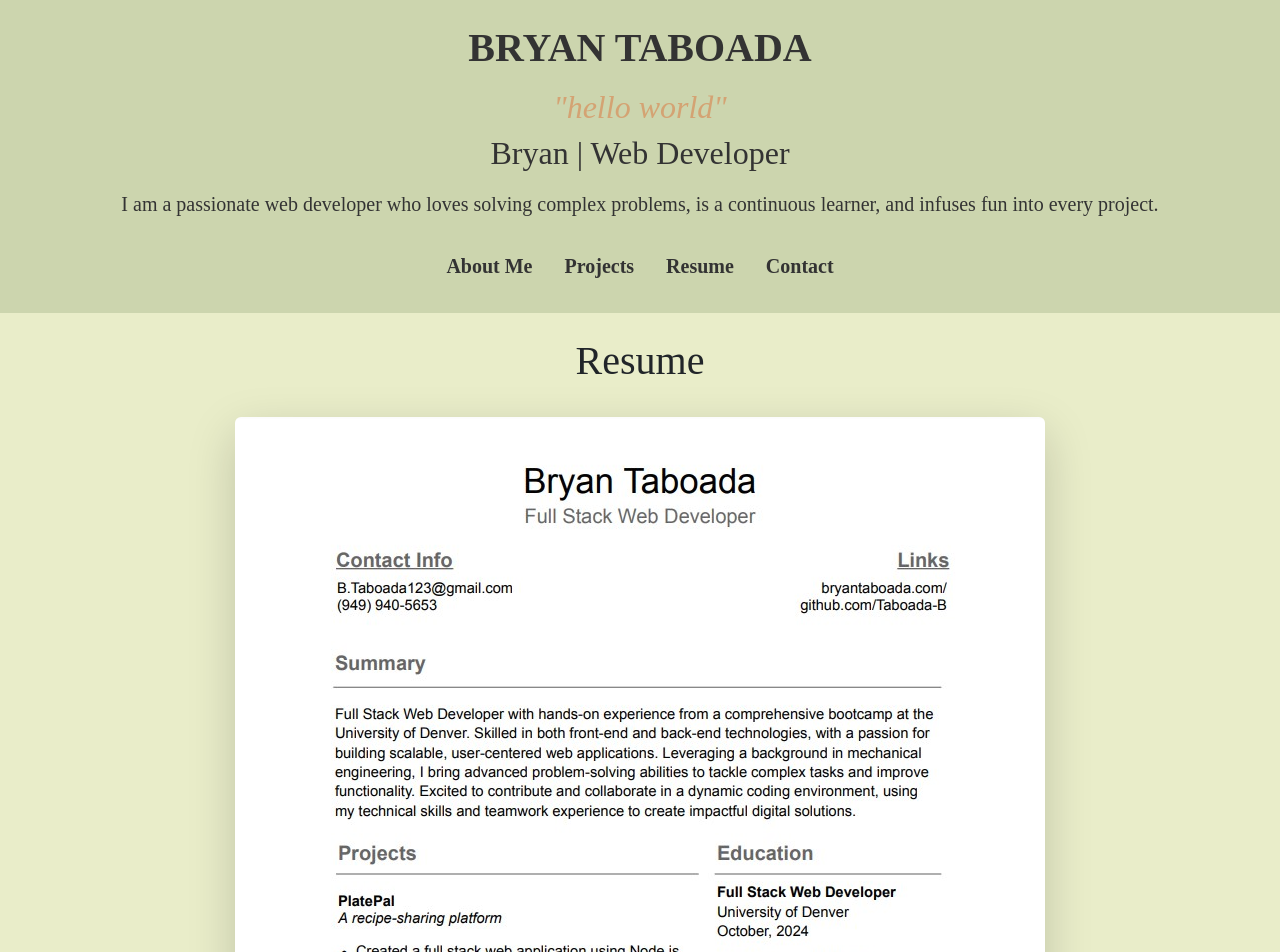
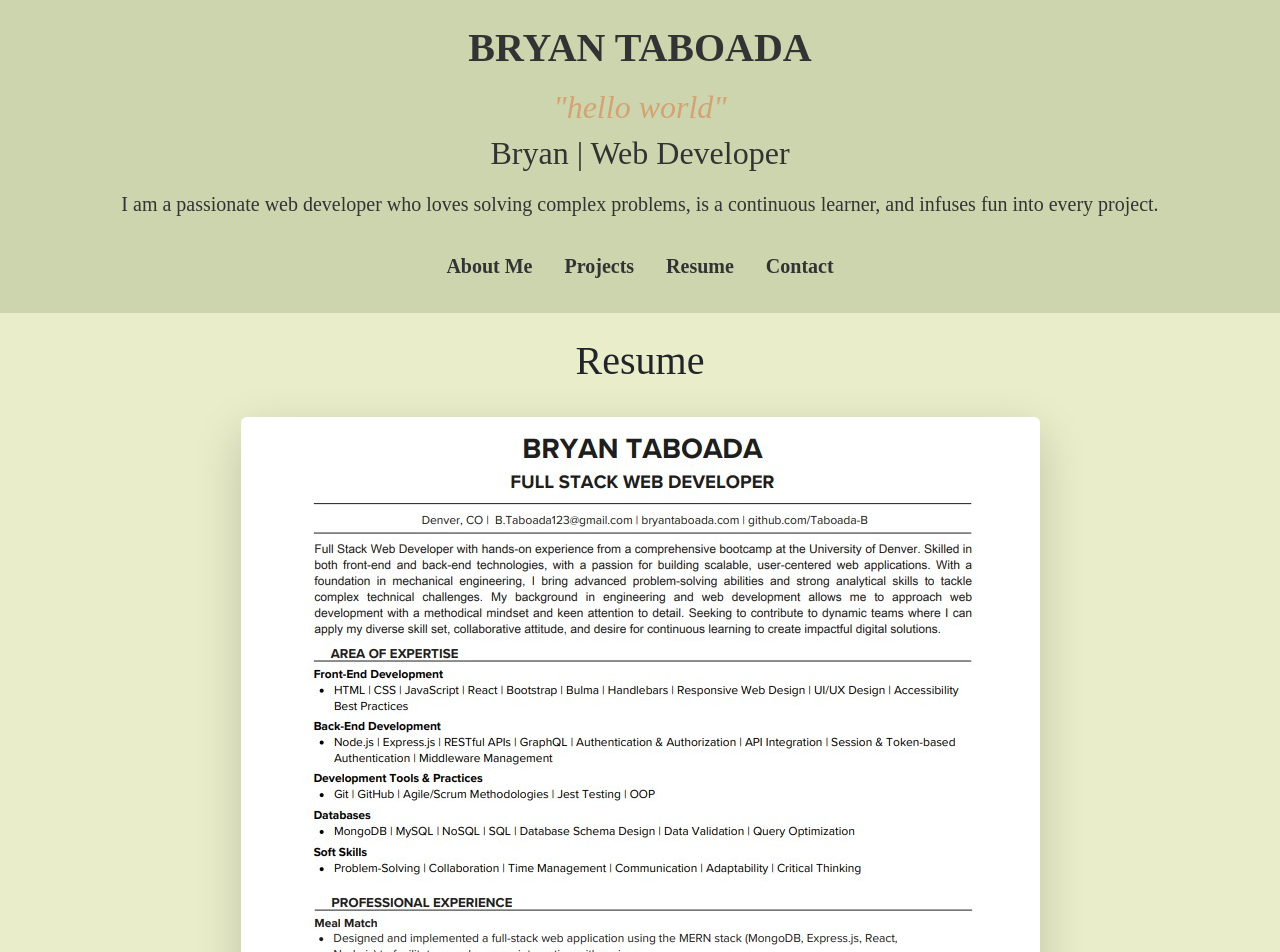
Before and after one commit to Taboada-B/Bryan, a React (Vite) app: page /resume in a window 1280 px wide. Shown: the top 952 px of the page. Built offline with nearby package versions, Linux system fonts and the light colour scheme.

Commit message:
added new resume

```diff
--- a/src/pages/resumePage.jsx
+++ b/src/pages/resumePage.jsx
@@ -2,12 +2,12 @@ export default function ResumePage() {
   return (
     <section className="text-center">
       <h1 className=" p-4">Resume</h1>
-        <img className="shadow-lg img-fluid rounded" src="./assets/images/ResumeImage.jpg" alt="Resume" />
+        <img className="shadow-lg img-fluid rounded" src="./assets/images/Taboada2025Resume.jpg" alt="Resume" />
       <div className=" pb-4">
         <p className="pt-3">View or download my resume below:</p>
         {/* Download Link */}
         <a
-           href="./assets/resume/ResumeUpdate.pdf"
+           href="./assets/resume/Taboada2025Resume.pdf"
           target="_blank"
           rel="noopener noreferrer"
           className="btn btn-primary"
```
Also changed, not shown: public/assets/images/Taboada2025Resume.jpg (added), 1 other file (tests, documents, lock files or other folders).
